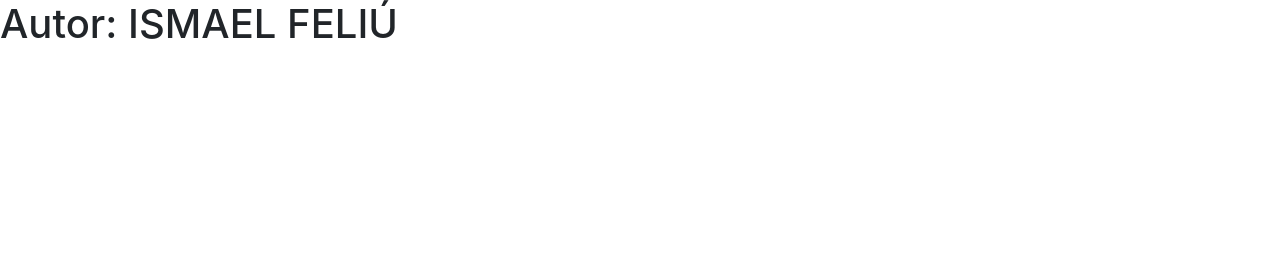
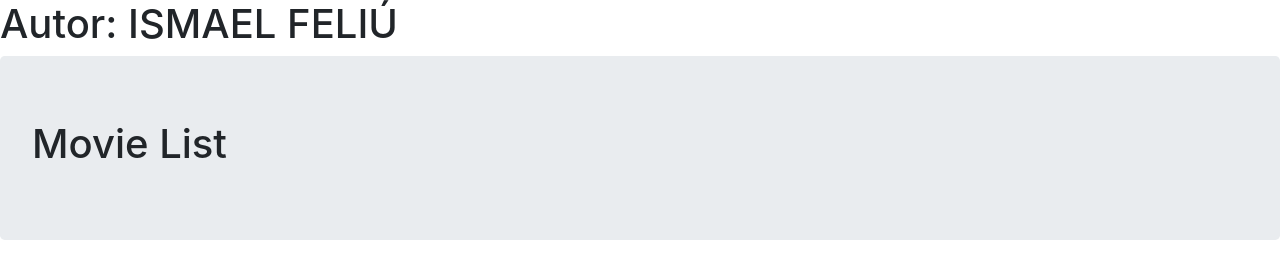
Before and after one commit to zZismaZz/practica_vuejs_introduccion, a website: page index.html in a window 1280 px wide. Drawn offline with nearby package versions, Linux system fonts and the light colour scheme.

Commit message:
añadido jumbotron title

```diff
--- a/index.html
+++ b/index.html
@@ -26,6 +26,10 @@
                    - El término <dt> será la propiedad "prompt"
                    - La definición <dd> será la propiedad "value"
             -->
+            <div class="jumbotron">
+                <h1 id="title">{{ col.collection.title }}</h1>
+            </div>
+
         </div>
         <script src="https://cdn.jsdelivr.net/npm/vue@2/dist/vue.js"></script>
         <script src="/js/script.js"></script>
```
